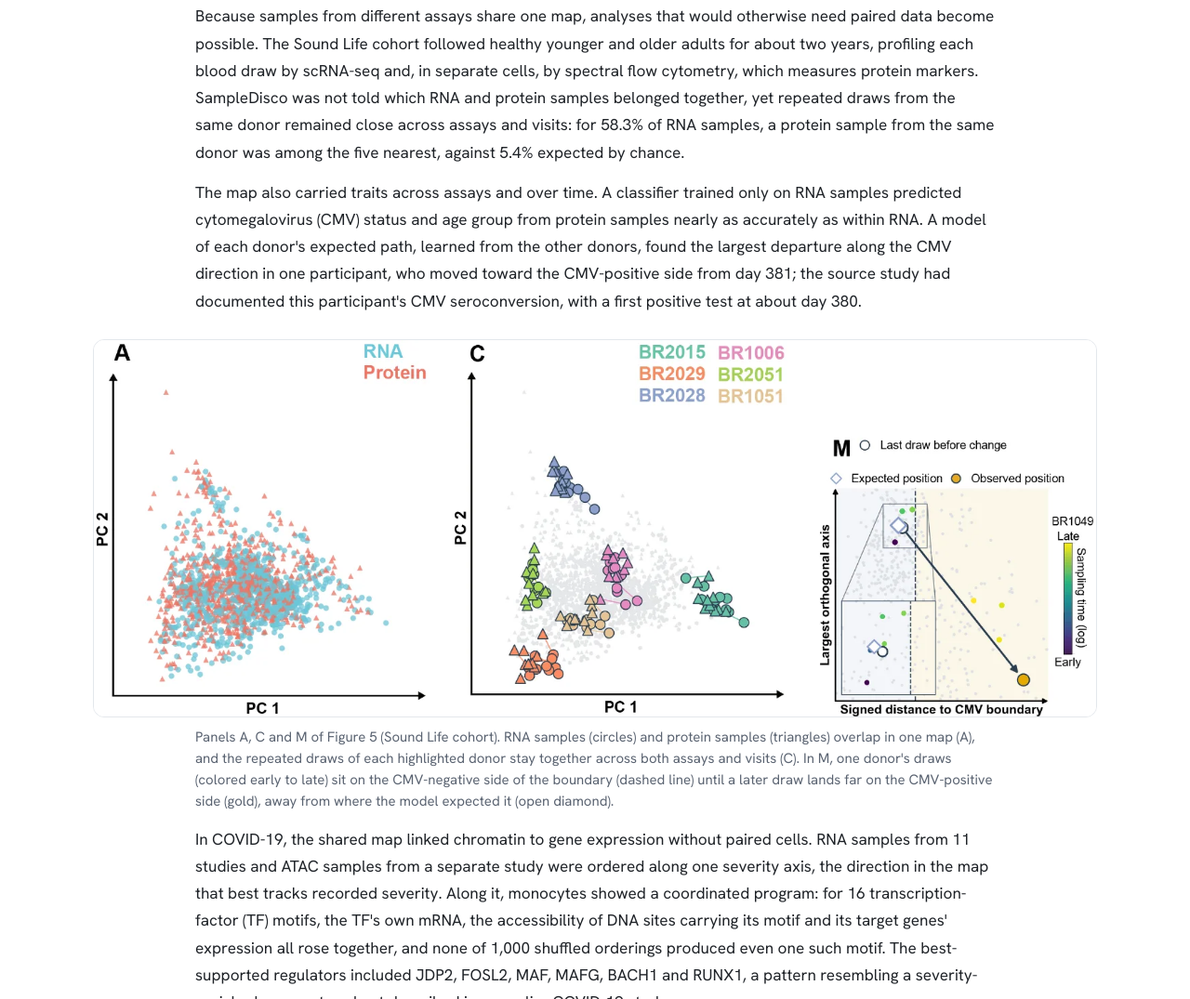
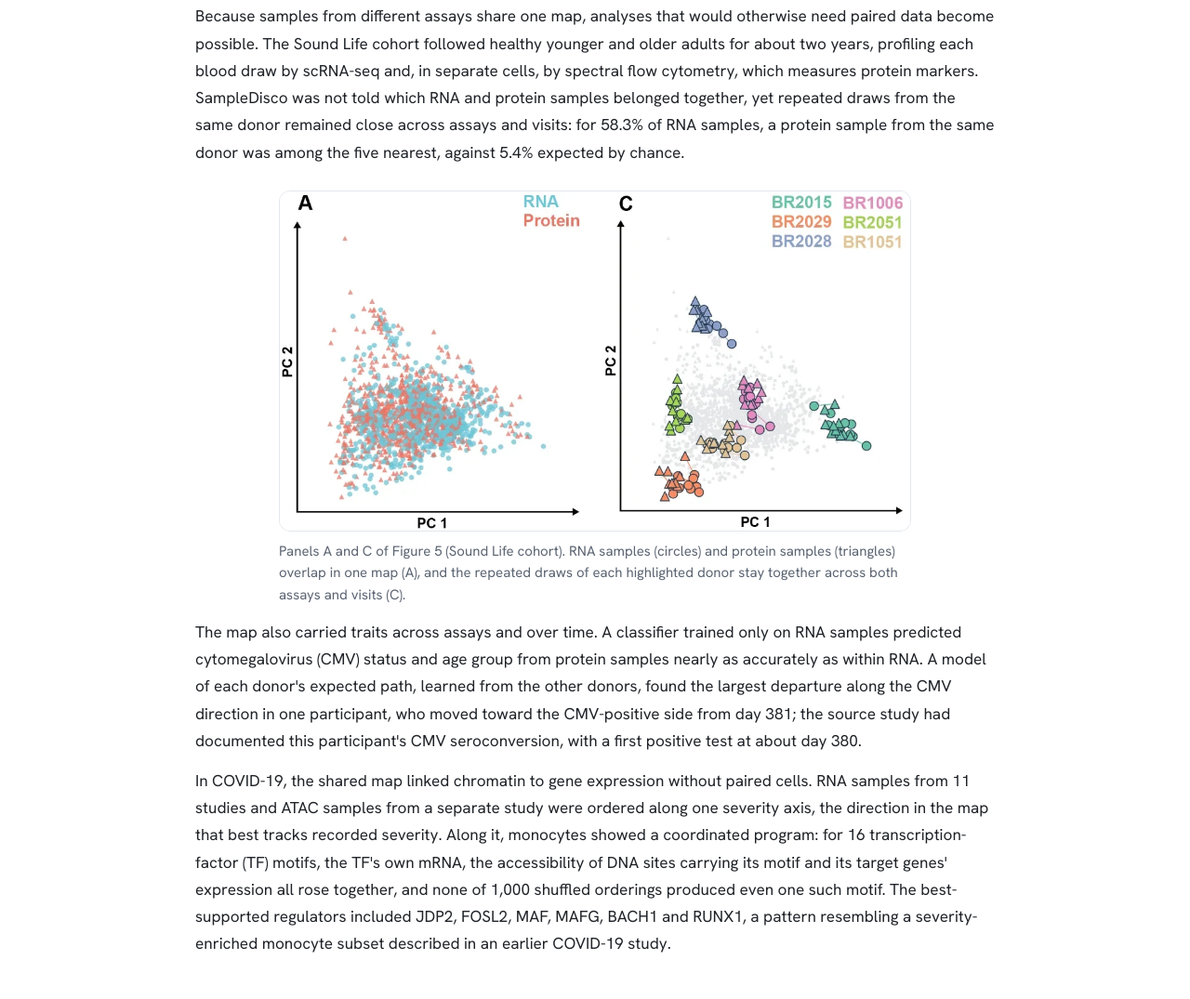
Before and after one commit to J041120h/J041120h.github.io, a plain HTML site: page sampledisco/index.html in a window 1280 px wide. Shown: the part 5560-6635 px from the top of the page at 93% size. Drawn offline with Linux system fonts and the light colour scheme.

Commit message:
SampleDisco: same-size panels in the shared-map figure (A and C)
Co-Authored-By: Claude Opus 5.5 <noreply@anthropic.com>

```diff
--- a/sampledisco/index.html
+++ b/sampledisco/index.html
@@ -66,8 +66,8 @@ document.documentElement.setAttribute('data-theme',t);})();
   <section>
     <h2>What a shared map makes possible</h2>
     <p>Because samples from different assays share one map, analyses that would otherwise need paired data become possible. The Sound Life cohort followed healthy younger and older adults for about two years, profiling each blood draw by scRNA-seq and, in separate cells, by spectral flow cytometry, which measures protein markers. SampleDisco was not told which RNA and protein samples belonged together, yet repeated draws from the same donor remained close across assays and visits: for 58.3% of RNA samples, a protein sample from the same donor was among the five nearest, against 5.4% expected by chance.</p>
+    <figure class="fig" style="--figw:680px"><a href="figs/donors_ac.webp" target="_blank" rel="noopener noreferrer" title="Open full size"><img src="figs/donors_ac.webp" width="1032" height="556" alt="Two sample maps of the Sound Life cohort: RNA and protein samples overlapping (left) and repeated draws of six donors clustering together (right)." loading="lazy"></a><figcaption>Panels A and C of Figure 5 (Sound Life cohort). RNA samples (circles) and protein samples (triangles) overlap in one map (A), and the repeated draws of each highlighted donor stay together across both assays and visits (C).</figcaption></figure>
     <p>The map also carried traits across assays and over time. A classifier trained only on RNA samples predicted cytomegalovirus (CMV) status and age group from protein samples nearly as accurately as within RNA. A model of each donor's expected path, learned from the other donors, found the largest departure along the CMV direction in one participant, who moved toward the CMV-positive side from day 381; the source study had documented this participant's CMV seroconversion, with a first positive test at about day 380.</p>
-    <figure class="fig" style="--figw:1080px"><a href="figs/donors.webp" target="_blank" rel="noopener noreferrer" title="Open full size"><img src="figs/donors.webp" width="1481" height="556" alt="Three scatter plots: RNA and protein samples overlapping, six donors&#x27; samples forming tight same-donor clusters across both assays, and one donor&#x27;s samples crossing a CMV boundary, with an arrow from its last draw before the change to its observed later position." loading="lazy"></a><figcaption>Panels A, C and M of Figure 5 (Sound Life cohort). RNA samples (circles) and protein samples (triangles) overlap in one map (A), and the repeated draws of each highlighted donor stay together across both assays and visits (C). In M, one donor's draws (colored early to late) sit on the CMV-negative side of the boundary (dashed line) until a later draw lands far on the CMV-positive side (gold), away from where the model expected it (open diamond).</figcaption></figure>
     <p>In COVID-19, the shared map linked chromatin to gene expression without paired cells. RNA samples from 11 studies and ATAC samples from a separate study were ordered along one severity axis, the direction in the map that best tracks recorded severity. Along it, monocytes showed a coordinated program: for 16 transcription-factor (TF) motifs, the TF's own mRNA, the accessibility of DNA sites carrying its motif and its target genes' expression all rose together, and none of 1,000 shuffled orderings produced even one such motif. The best-supported regulators included JDP2, FOSL2, MAF, MAFG, BACH1 and RUNX1, a pattern resembling a severity-enriched monocyte subset described in an earlier COVID-19 study.</p>
   </section>
   <section>
```
Also changed, not shown: sampledisco/figs/donors_ac.webp (added).
